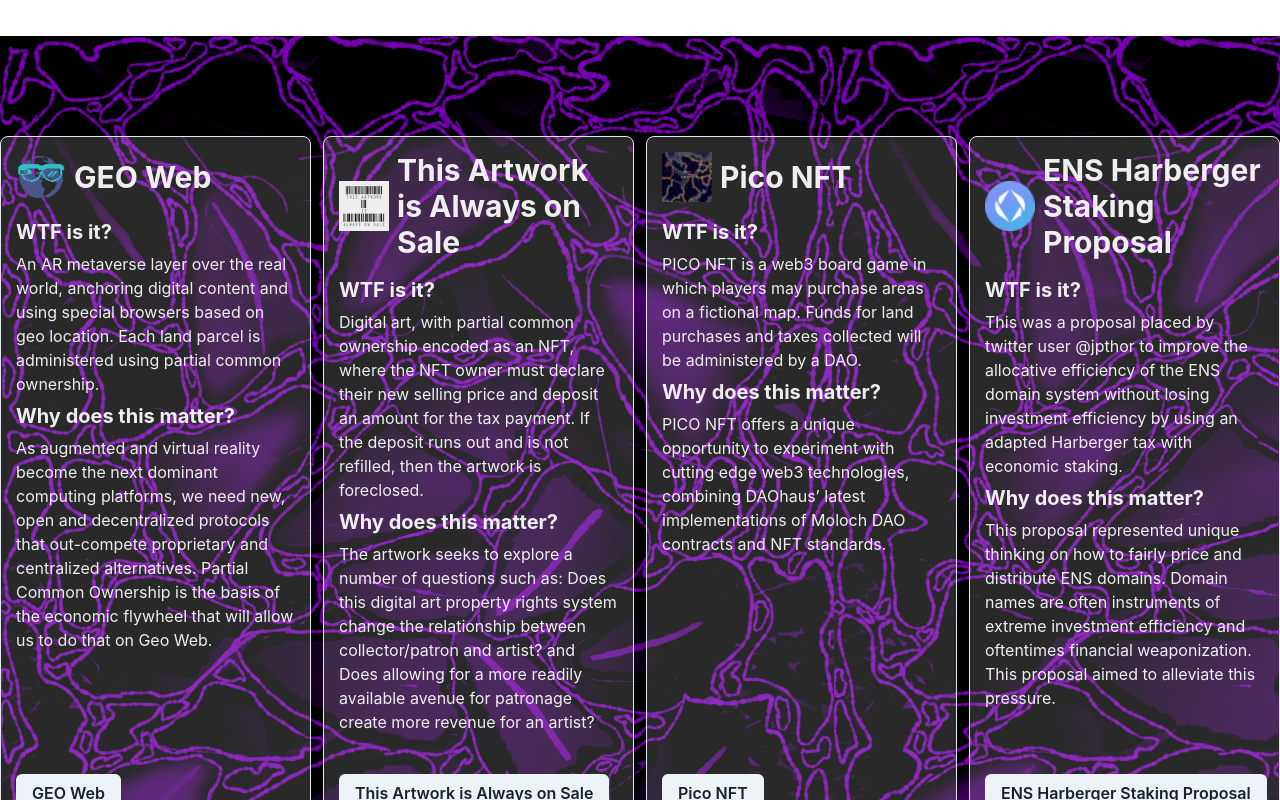
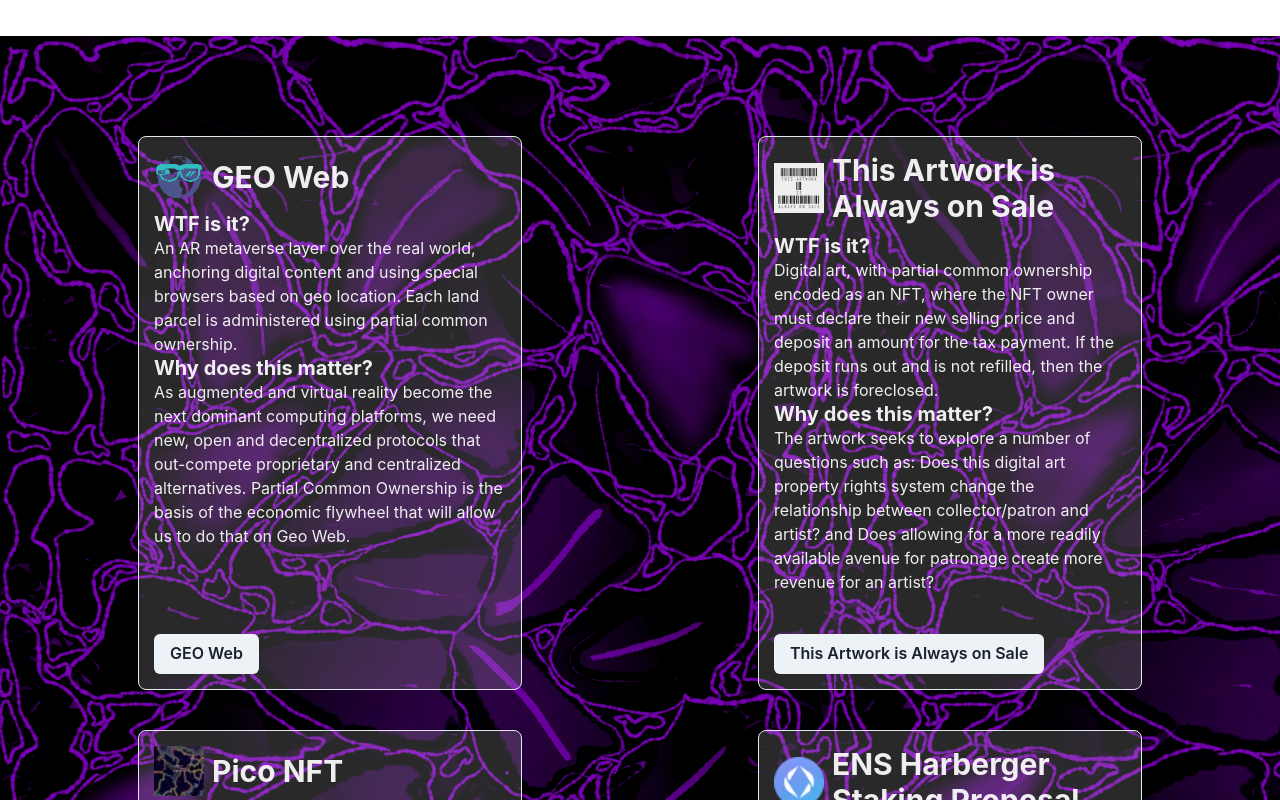
Before and after one commit to RG-SE04-Geoweb/geoweb-pco-education, a React (Create React App) app: page / in a window 1280 px wide. Shown: the part 2500-3300 px from the top of the page. Built offline with nearby package versions, Linux system fonts and the light colour scheme.

Commit message:
switched to simplegrid for IRL cards

```diff
--- a/src/pages/landing/sections/pcoRealLife.tsx
+++ b/src/pages/landing/sections/pcoRealLife.tsx
@@ -1,17 +1,16 @@
 import React from "react";
-import { Box, Image, Heading, HStack, Flex, Text, VStack, Button, Link, } from "@chakra-ui/react";
+import { Box, Image, Heading, HStack, Text, Button, Link, SimpleGrid, Center } from "@chakra-ui/react";
 import { irlList } from "../../../constants/data/IRLData";
 import background from "../../../constants/images/background2.png"
 
 export const PcoRealLife = () => {
     return (
         <Box py={"100px"} backgroundImage={background} >
-            <Flex justifyContent={'center'} alignContent={'center'}>
-                <HStack spacing={3}>
+            <SimpleGrid minChildWidth='400px' spacing='40px' px={"40px"}>
                 {irlList.map((project) => {
                     return (
-                            <Box maxW='sm' height={'100%'} borderWidth='1px' borderRadius='lg' overflow='hidden' p={15} flex="1" bg={'whiteAlpha.300'} key={project.name} display={'flex'} flexDirection={'column'} >
-                                <VStack alignItems={'flex-start'}>
+                        <Center>
+                            <Box maxW='sm' height={'100%'} borderWidth='1px' borderRadius='lg' overflow='hidden' p={15} bg={'whiteAlpha.300'} key={project.name} display={'flex'} flexDirection={'column'} >
                                 <HStack pb={"10px"}>
                                     <Image src={project.image} boxSize='50px' />
                                     <Heading as="h1" size={"lg"} > {project.name}
@@ -26,18 +25,17 @@
                                     {project.whyDoesThisMatter}
                                 </Text>
 
-                                </VStack>
                                 <Link href={project.link} target="_blank" marginTop={"auto"}>
                                     <Button>
                                         {project.name}
                                     </Button>
                                 </Link>
 
-                            </Box>)
+                            </Box>
+                        </Center>)
                 })}
 
-                </HStack>
-            </Flex >
+            </SimpleGrid>
         </Box >
     );
 };
```
Lines whose indentation alone changed are shown as unchanged.
